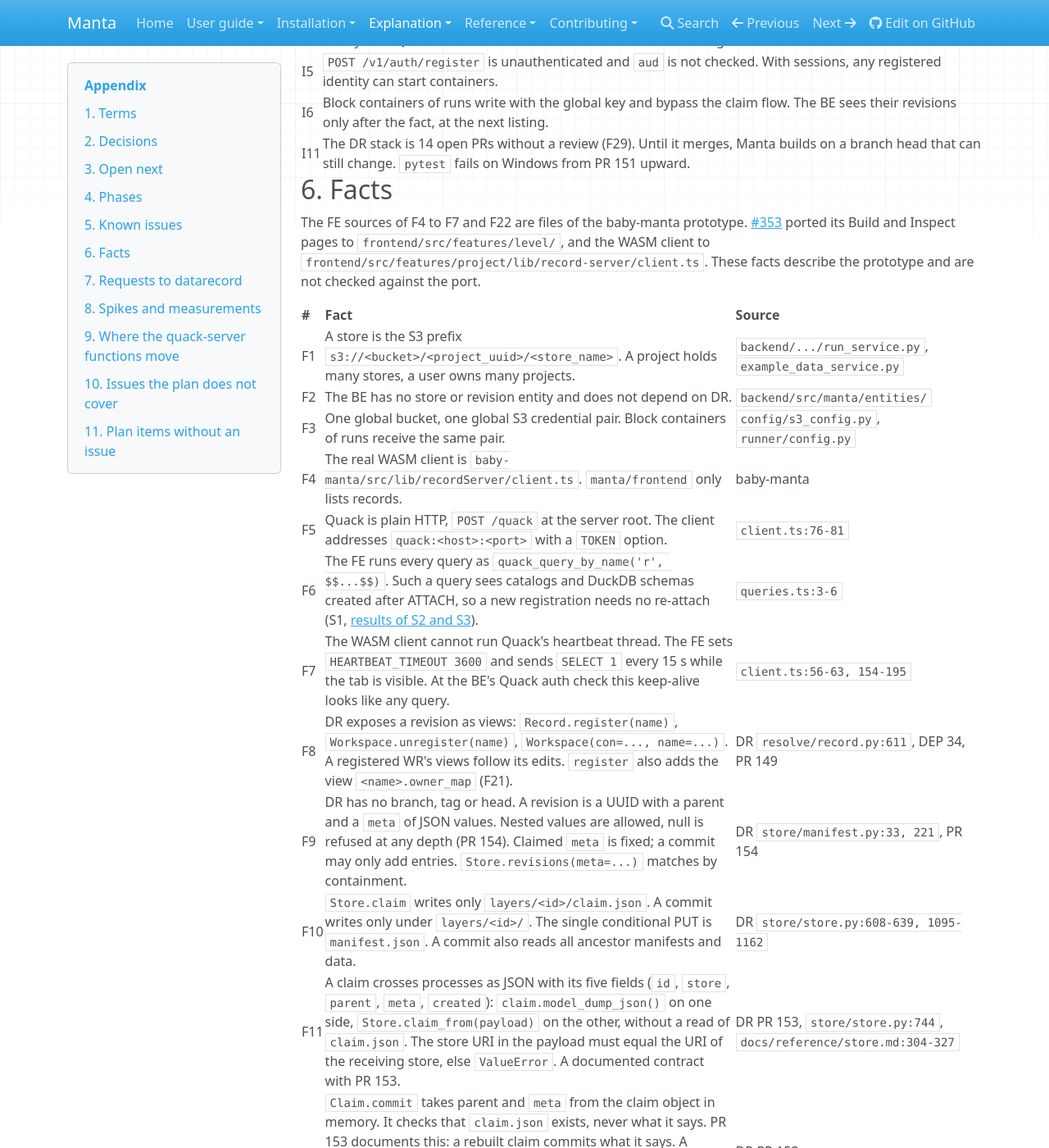
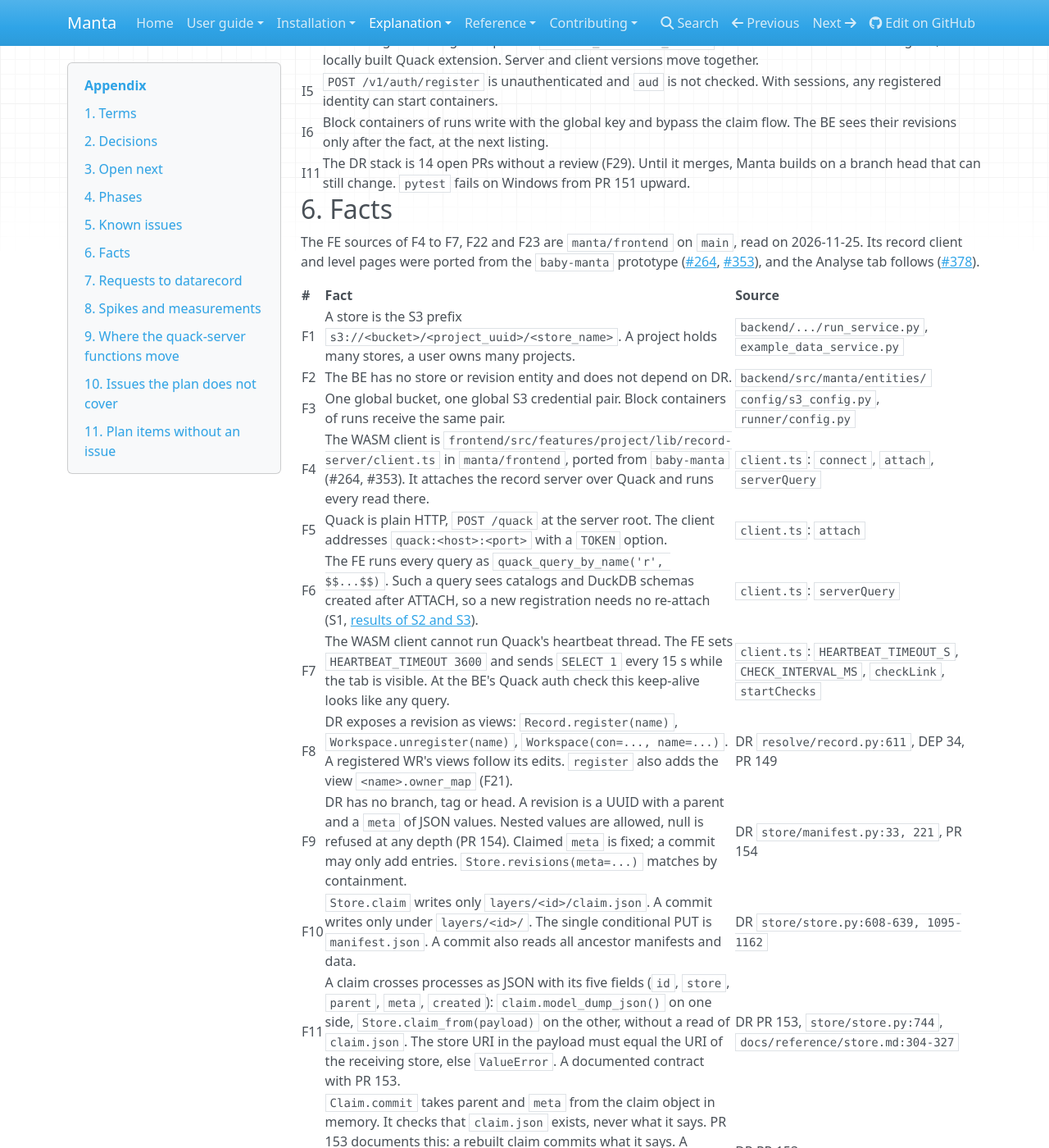
Before and after one commit to manta-plan/manta, an MkDocs documentation site: the page built from docs/explanation/datarecord-session/appendix.md, in a window 1280 px wide and 1400 px high, scrolled down 4868 px. Shown: the whole window at 82% size. Built offline with MkDocs 1.6.1, drawn with Linux system fonts in a browser that asks for light colours; nearby versions of some CDN libraries; some of the changed text lies outside the part shown.

Commit message:
docs: source the frontend facts of the session notes from manta/frontend
The record client and level pages now live in manta/frontend (#264, #353). F4 to F7, F22 and F23 cite it, the list of FE queries that need settling is rebuilt from frontend/src/features/level/, and vitest is noted as already in CI.

Signed-off-by: Jonas Hoersch <jonas.hoersch@openenergytransition.org>

```diff
--- a/docs/explanation/datarecord-session/appendix.md
+++ b/docs/explanation/datarecord-session/appendix.md
@@ -93,7 +93,7 @@ Open decisions: D6 (a rule operation in the changeset, [changeset format](storag
 2. **BE store routes over DR**, the MVP backend step ([MVP backend note](backend-mvp.md)). First, alone: the example data import reads `store.json` instead of `revisions.json` and moves to folder `2026-11-13`. Then the store, revision and reference routes answer from DR and `store.json`, and the BE moves references by a conditional write of `store.json`. No table. The FE home page can drop `record-server.ts` here.
 3. **Session service.** Package, Quack, guard, registration with `Record.register`, view packs. One fixed instance in compose in place of quack-server.
 4. **BE sessions.** Session tables, launcher (Docker), `ensure_datarecord_session`, registration routes, Quack auth check in Caddy, lifetime policy.
-5. **FE.** Port `baby-manta`'s record client to the BE routes: session client, registration, presence call.
+5. **FE.** Move `manta/frontend`'s record client to the BE routes: open the session, register, attach, re-attach after `Invalid connection id`, presence call.
 6. **Commit path.** Claim, write credential, changeset format, verification, and the move of the reference by a conditional write of `store.json`. The DR side exists (PRs 151 to 153).
 7. **Remove** `docker/quack-server`. Move the WASM build scripts.
 8. **Later.** Working records ([working records](session.md#6-working-records)), Kubernetes launcher, blocks on the claim flow, shared sessions (S5). The revision index in Postgres ([revision index](backend.md#1-revision-index)), filled by `sync_store` from what the MVP step wrote ([path to the index](backend-mvp.md#14-path-to-the-index)).
@@ -116,17 +116,17 @@ Open decisions: D6 (a rule operation in the changeset, [changeset format](storag
 
 ## 6. Facts
 
-The FE sources of F4 to F7 and F22 are files of the baby-manta prototype. [#353](https://github.com/manta-plan/manta/pull/353) ported its Build and Inspect pages to `frontend/src/features/level/`, and the WASM client to `frontend/src/features/project/lib/record-server/client.ts`. These facts describe the prototype and are not checked against the port.
+The FE sources of F4 to F7, F22 and F23 are `manta/frontend` on `main`, read on 2026-11-25. Its record client and level pages were ported from the `baby-manta` prototype ([#264](https://github.com/manta-plan/manta/pull/264), [#353](https://github.com/manta-plan/manta/pull/353)), and the Analyse tab follows ([#378](https://github.com/manta-plan/manta/pull/378)).
 
 | # | Fact | Source |
 |---|---|---|
 | F1 | A store is the S3 prefix `s3://<bucket>/<project_uuid>/<store_name>`. A project holds many stores, a user owns many projects. | `backend/.../run_service.py`, `example_data_service.py` |
 | F2 | The BE has no store or revision entity and does not depend on DR. | `backend/src/manta/entities/` |
 | F3 | One global bucket, one global S3 credential pair. Block containers of runs receive the same pair. | `config/s3_config.py`, `runner/config.py` |
-| F4 | The real WASM client is `baby-manta/src/lib/recordServer/client.ts`. `manta/frontend` only lists records. | baby-manta |
-| F5 | Quack is plain HTTP, `POST /quack` at the server root. The client addresses `quack:<host>:<port>` with a `TOKEN` option. | `client.ts:76-81` |
-| F6 | The FE runs every query as `quack_query_by_name('r', $$...$$)`. Such a query sees catalogs and DuckDB schemas created after ATTACH, so a new registration needs no re-attach (S1, [results of S2 and S3](#81-results-of-s2-and-s3-on-dr-main)). | `queries.ts:3-6` |
-| F7 | The WASM client cannot run Quack's heartbeat thread. The FE sets `HEARTBEAT_TIMEOUT 3600` and sends `SELECT 1` every 15 s while the tab is visible. At the BE's Quack auth check this keep-alive looks like any query. | `client.ts:56-63, 154-195` |
+| F4 | The WASM client is `frontend/src/features/project/lib/record-server/client.ts` in `manta/frontend`, ported from `baby-manta` (#264, #353). It attaches the record server over Quack and runs every read there. | `client.ts`: `connect`, `attach`, `serverQuery` |
+| F5 | Quack is plain HTTP, `POST /quack` at the server root. The client addresses `quack:<host>:<port>` with a `TOKEN` option. | `client.ts`: `attach` |
+| F6 | The FE runs every query as `quack_query_by_name('r', $$...$$)`. Such a query sees catalogs and DuckDB schemas created after ATTACH, so a new registration needs no re-attach (S1, [results of S2 and S3](#81-results-of-s2-and-s3-on-dr-main)). | `client.ts`: `serverQuery` |
+| F7 | The WASM client cannot run Quack's heartbeat thread. The FE sets `HEARTBEAT_TIMEOUT 3600` and sends `SELECT 1` every 15 s while the tab is visible. At the BE's Quack auth check this keep-alive looks like any query. | `client.ts`: `HEARTBEAT_TIMEOUT_S`, `CHECK_INTERVAL_MS`, `checkLink`, `startChecks` |
 | F8 | DR exposes a revision as views: `Record.register(name)`, `Workspace.unregister(name)`, `Workspace(con=..., name=...)`. A registered WR's views follow its edits. `register` also adds the view `<name>.owner_map` (F21). | DR `resolve/record.py:611`, DEP 34, PR 149 |
 | F9 | DR has no branch, tag or head. A revision is a UUID with a parent and a `meta` of JSON values. Nested values are allowed, null is refused at any depth (PR 154). Claimed `meta` is fixed; a commit may only add entries. `Store.revisions(meta=...)` matches by containment. | DR `store/manifest.py:33, 221`, PR 154 |
 | F10 | `Store.claim` writes only `layers/<id>/claim.json`. A commit writes only under `layers/<id>/`. The single conditional PUT is `manifest.json`. A commit also reads all ancestor manifests and data. | DR `store/store.py:608-639, 1095-1162` |
@@ -143,8 +143,8 @@ The FE sources of F4 to F7 and F22 are files of the baby-manta prototype. [#353]
 | F19 | DR PR 144 (`coordinate-vocabulary`, open) renames the storage layout with no migration: `dims/` becomes `dimensions/`, `dim_owners.parquet` becomes `dimension_owners.parquet`, registered views become `<name>.dimensions.<d>`, and a property's `one_of` becomes `refers`. Stores written before it do not open after it. The stack of F29 sits on it, so this plan uses its names everywhere, in text and in code. | DR PR 144 |
 | F20 | A registered attribute view has the columns `<dimensions...>, attribute, breakpoint, value`. Rows are raw. A multi-dimension is one struct column (`connection STRUCT(entity, bus)`), NULL as a whole. `dimensions.<d>` is one column named `<d>`. A row that leaves a dimension in `partial` NULL comes back once per map row it serves: with NULL for its own map row, and with the label filled in for each overlap row (documented with PR 148). | DR `resolve/record.py`, `docs/reference/resolution.md:121` |
 | F21 | The owner map has the dimensions in `partial`, then `attribute`, `layer_uuid`, `varies STRUCT(<dimension> BOOLEAN...)`, `broadcast STRUCT(...)`, `breakpoints`. `register` exposes it as the view `<name>.owner_map`, for a revision and for a WR (PR 149). A WR's view follows its edits. Its staged rows carry the WR's own layer id as `layer_uuid`. That id is stable until the WR closes and is not the id of the committed layer. `flags()` is a `bool_or` over the map. | DR PR 149, `docs/reference/format.md:179-199` |
-| F22 | Neither frontend settles today, and the quack-server views are raw. No FE query handles a NULL `entity`; every query filters `entity = X`, which a broadcast row never matches. `loadDemandByLocation` counts an entity twice when it has a constant and a series. `attribute_summary` collapses other dimensions with `any_value`. | `componentPage.ts:368-370`, `entityPage.ts:92, 132-135`, `manta_views.py:44-60` |
-| F23 | Neither frontend has a test runner, and `manta/frontend` has no DuckDB. Shared settle cases need `vitest` and a DuckDB for Node (`@duckdb/node-api`). | both `package.json` |
+| F22 | The FE does not settle, and the quack-server views are raw. FE queries join attribute rows on an entity, which a NULL `entity` never matches. Series rows and constants crossed with the span are combined by `UNION ALL`, so an entity with both counts twice. `attribute_summary` collapses other dimensions with `any_value`. | `map-shading.ts`: `regionSql` (`load-demand`); `chart-sql.ts`: `attributeValuesSql`; `manta_views.py`: `_summary_select` |
+| F23 | `manta/frontend` runs `vitest` in CI and has only DuckDB-Wasm. Its tests check SQL text. Shared settle cases also need a DuckDB for Node (`@duckdb/node-api`). | `frontend/package.json`, `.github/workflows/frontend-test.yml` |
 | F24 | `Claim.commit` does not call `materialise()`. `merge_meta` compares values as canonical JSON, so `1`, `1.0` and `true` differ (PR 154). A denied S3 read (403) raises `PermissionError` in every file operation, and `Store.cleanup` deletes nothing after one (PR 150). A credential without `s3:ListBucket` on its prefix cannot run `revisions`, `claims`, `cleanup` or a commit. | DR PRs 150, 154, `store/files.py:158` |
 | F25 | The S3 access control plan for runs (Kristijan, 2026-11-12, branch `s3-security`, not pushed) uses the same mechanism as [the two tokens](storage-commit.md#2-the-two-tokens): `AssumeRole` with an inline policy. Tested there on SeaweedFS 4.53: tokens limited to a folder, 7-day lifetime (`maxSessionLength`), no delete, DR reads and commits unchanged with tokens from `AWS_*` variables, and the variant "trusted side claims, block commits into one layer". A token cannot be revoked alone; rotating the signing key revokes all. Identities: admin, backend, and a minter that can only assume the role `manta-block-run` (read, write, list; no delete). Cleanup and deletion stay BE jobs under the backend key. | Kristijan's document "Manta S3 access control plan", not in the repository |
 | F18 | A remote store open took about 17 s from Cloud Run. A layer written with the stack carries `owner_map_rows.parquet`, the pre-aggregated rows of its owner map (PR 147). With that file the cold fold of `europe-full-resolution` (1.24 billion rows) takes 0.7 s; for a layer written before PR 147 about 6 s; on DR main about 310 s (numbers of the PR). `Revision.materialise()` writes the fold under `layers/<id>/resolved/` and can run later, by any party. | quack-server README, DR PR 147, `store/materialise.py` |
@@ -353,9 +353,9 @@ Read with the table of [issues that the plan touches](index.md#11-issues-that-th
 - Phase 2: the store, revision and reference routes over DR and `store.json`, with the conditional write of `store.json`.
 - Phase 3: the `datarecord-session` package (Quack, guard, registration, view packs) as one fixed instance in compose.
 - Phase 4: session tables, Docker launcher, `ensure_datarecord_session`, registration routes, Quack auth check in Caddy, idle and suspend policy.
-- Phase 5: port of `baby-manta`'s record client to the BE routes, with the presence call in place of `SELECT 1`.
+- Phase 5: the move of `manta/frontend`'s record client to the BE routes (open the session, register, attach, re-attach after `Invalid connection id`), with the presence call in place of `SELECT 1`.
 - Phase 6: implementation of the commit path; #267 is the design only.
-- The FE settle function, with `vitest`, a DuckDB for Node and a pinned copy of `settle_cases.json` in CI (F23).
+- The FE settle function, with a DuckDB for Node added to the existing `vitest` run and a pinned copy of `settle_cases.json` in CI (F23).
 - Spikes: S2 and S3 again on the stack, the left-over of S6 (an STS token as `S3Credentials` on SeaweedFS).
 - The test of a conditional `If-Match` write of `store.json` on SeaweedFS 4.53, and the move of dev from SeaweedFS 4.05.
 - I3: browser check that the Quack secret's headers reach the BE from WASM, also after a token refresh.
```
Also changed, not shown: docs/explanation/datarecord-session/frontend.md (+12 -4 lines), docs/explanation/datarecord-session/read-path-first.md (+2 -2 lines).
